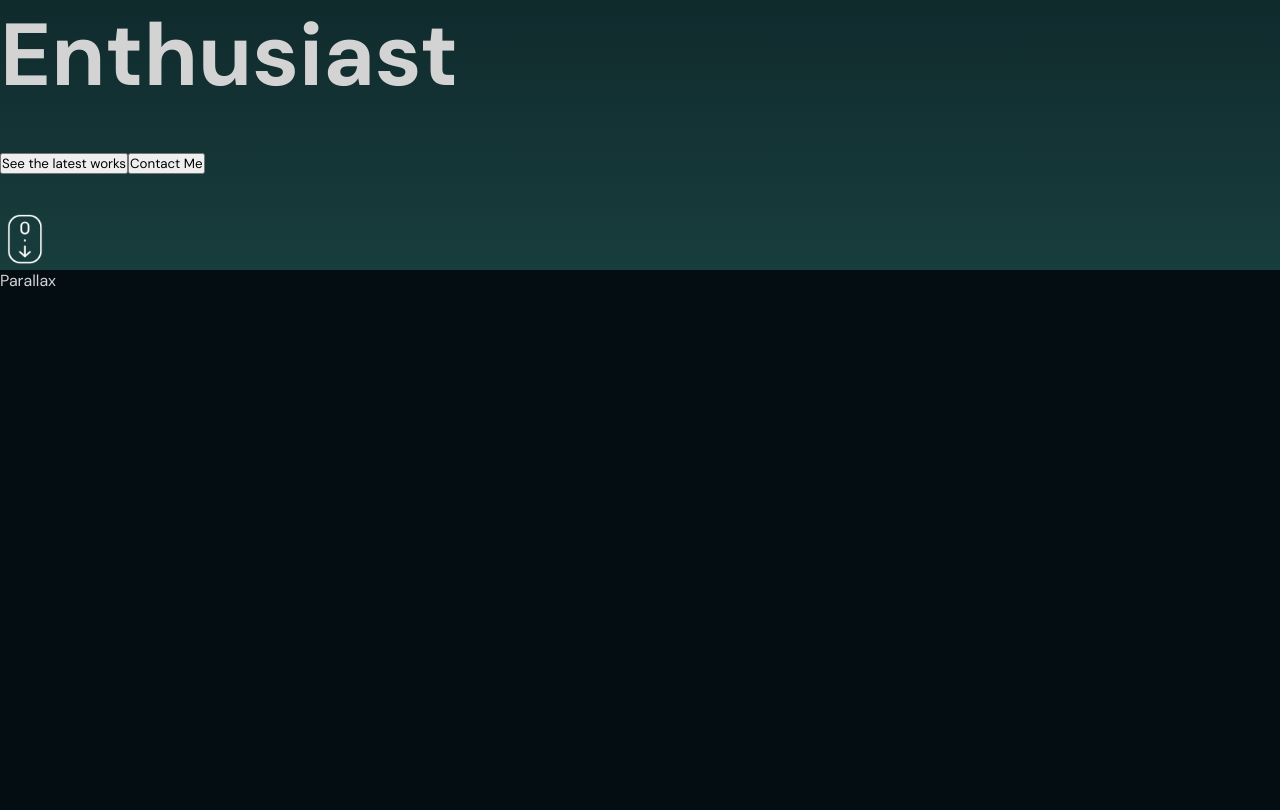
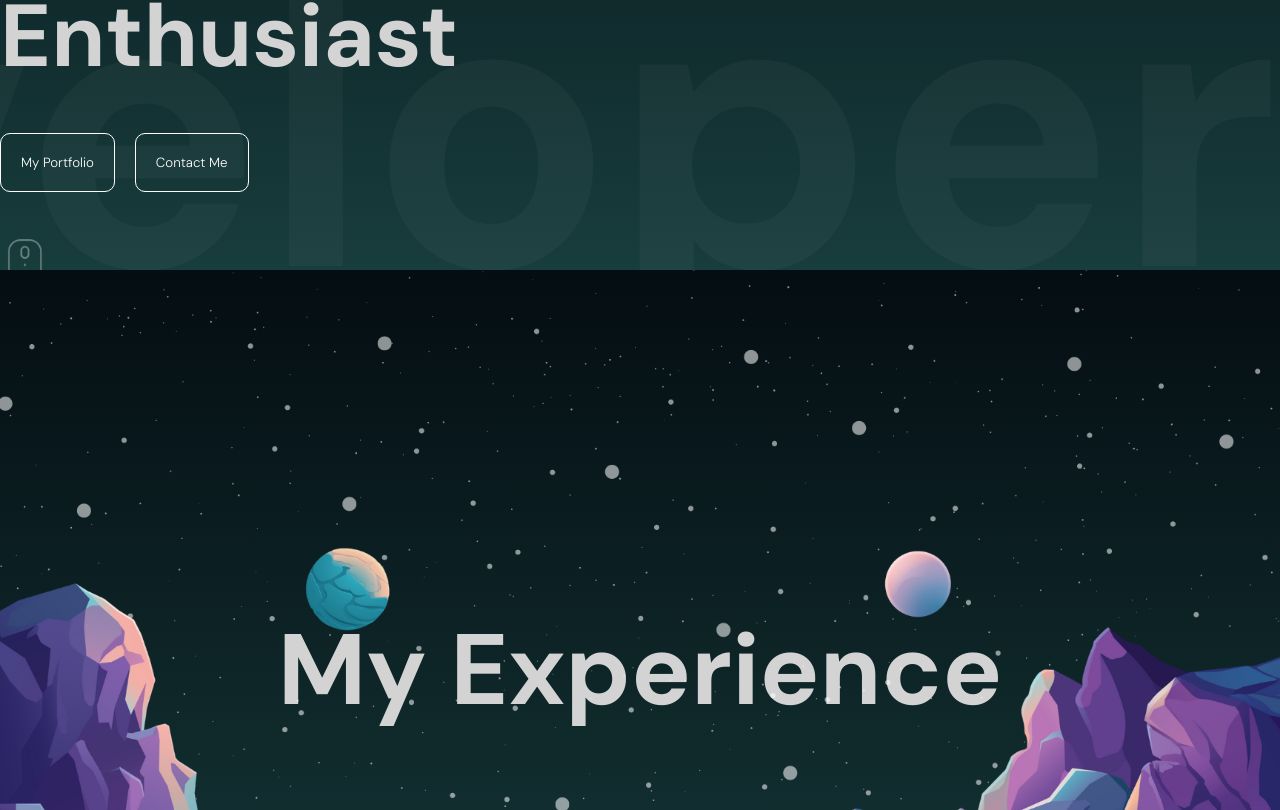
Before and after one commit to kympanic/portfoliovTwo, a React (Vite) app: page / in a window 1280 px wide. Shown: the part 530-1340 px from the top of the page. Built offline with nearby package versions, Linux system fonts and the light colour scheme.

Commit message:
added parallax sections using framer motion

```diff
--- a/src/App.jsx
+++ b/src/App.jsx
@@ -1,6 +1,7 @@
 import "./app.scss";
 import Hero from "./components/hero/Hero";
 import Navbar from "./components/navbar/Navbar";
+import Parallax from "./components/parallax/Parallax";
 
 const App = () => {
 	return (
@@ -9,9 +10,13 @@ const App = () => {
 				<Navbar />
 				<Hero />
 			</section>
-			<section id="Experience">Parallax</section>
+			<section id="Experience">
+				<Parallax type="experience" />
+			</section>
 			<section>Work Experience</section>
-			<section id="Portfolio">Parallax</section>
+			<section id="Portfolio">
+				<Parallax type="portfolio" />
+			</section>
 			<section>Portfolio 1</section>
 			<section>Portfolio 2</section>
 			<section>Portfolio 3</section>
--- a/src/components/hero/Hero.jsx
+++ b/src/components/hero/Hero.jsx
@@ -1,19 +1,82 @@
 import "./hero.scss";
+import { motion } from "framer-motion";
+
+const textVariants = {
+	initial: {
+		x: -500,
+		opacity: 0,
+	},
+	animate: {
+		x: 0,
+		opacity: 1,
+		transition: {
+			duration: 1,
+			staggerChildren: 0.1,
+		},
+	},
+
+	scrollButton: {
+		opacity: 0,
+		y: 10,
+		transition: {
+			duration: 2,
+			repeat: Infinity,
+		},
+	},
+};
+
+const sliderVariants = {
+	initial: {
+		x: 0,
+	},
+	animate: {
+		x: "-220%",
+		transition: {
+			repeat: Infinity,
+			repeatType: "mirror",
+			duration: 20,
+		},
+	},
+};
 
 const Hero = () => {
 	return (
 		<div className="hero">
 			<div className="wrapper">
-				<div className="textContainer">
-					<h2>DANIEL YOO</h2>
-					<h1>Web developer and CRPG Enthusiast</h1>
-					<div className="buttons">
-						<button>See the latest works</button>
-						<button>Contact Me</button>
-					</div>
-					<img src="/scroll.png" alt="" />
-				</div>
+				<motion.div
+					className="textContainer"
+					variants={textVariants}
+					initial="initial"
+					animate="animate"
+				>
+					<motion.h2 variants={textVariants}>DANIEL YOO</motion.h2>
+					<motion.h1 variants={textVariants}>
+						Web developer and CRPG Enthusiast
+					</motion.h1>
+					<motion.div variants={textVariants} className="buttons">
+						<motion.button variants={textVariants}>
+							My Portfolio
+						</motion.button>
+						<motion.button variants={textVariants}>
+							Contact Me
+						</motion.button>
+					</motion.div>
+					<motion.img
+						variants={textVariants}
+						animate="scrollButton"
+						src="/scroll.png"
+						alt=""
+					/>
+				</motion.div>
 			</div>
+			<motion.div
+				className="slidingTextContainer"
+				variants={sliderVariants}
+				initial="initial"
+				animate="animate"
+			>
+				Developer Creator Gamer
+			</motion.div>
 			<div className="imageContainer">
 				<img src="/hero.png" alt="" />
 			</div>
--- a/src/components/hero/hero.scss
+++ b/src/components/hero/hero.scss
@@ -27,6 +27,21 @@
 				font-size: 88px;
 			}
 
+			.buttons {
+				display: flex;
+				gap: 20px;
+
+				button {
+					padding: 20px;
+					border: 1px solid white;
+					border-radius: 10px;
+					background-color: transparent;
+					color: white;
+					font-weight: 300;
+					cursor: pointer;
+				}
+			}
+
 			img {
 				width: 50px;
 			}
@@ -38,4 +53,14 @@
 		top: 4%;
 		right: 12%;
 	}
+
+	.slidingTextContainer {
+		position: absolute;
+		font-size: 50vh;
+		bottom: -120px;
+		white-space: nowrap;
+		color: #ffffff09;
+		width: 50%;
+		font-weight: bold;
+	}
 }
--- /dev/null
+++ b/src/components/parallax/Parallax.jsx
@@ -0,0 +1,37 @@
+import { useRef } from "react";
+import "./parallax.scss";
+import { motion, useScroll, useTransform } from "framer-motion";
+
+const Parallax = ({ type }) => {
+	const ref = useRef();
+
+	const { scrollYProgress } = useScroll({
+		target: ref,
+		offset: ["start start", "end start"],
+	});
+
+	const yText = useTransform(scrollYProgress, [0, 1], ["0%", "500%"]);
+	const yBg = useTransform(scrollYProgress, [0, 1], ["0%", "100%"]);
+
+	return (
+		<div
+			className="parallax"
+			ref={ref}
+			style={{
+				background:
+					type === "experience"
+						? "linear-gradient(180deg, #040d12, #183d3d)"
+						: "linear-gradient(180deg, #183d3d, #5C8374)",
+			}}
+		>
+			<motion.h1 style={{ y: yText }}>
+				{type === "experience" ? "My Experience" : "My Portfolio"}
+			</motion.h1>
+			<motion.div className="mountains"></motion.div>
+			<motion.div style={{ y: yBg }} className="planets"></motion.div>
+			<motion.div style={{ x: yBg }} className="stars"></motion.div>
+		</div>
+	);
+};
+
+export default Parallax;
--- /dev/null
+++ b/src/components/parallax/parallax.scss
@@ -0,0 +1,40 @@
+.parallax {
+	width: 100%;
+	height: 100%;
+	position: relative;
+	display: flex;
+	align-items: center;
+	justify-content: center;
+	overflow: hidden;
+	h1 {
+		font-size: 100px;
+	}
+
+	.mountains {
+		background-image: url("/mountains.png");
+		background-size: cover;
+		background-position: bottom;
+		width: 100%;
+		height: 100%;
+		position: absolute;
+		z-index: 3;
+	}
+	.planets {
+		background-image: url("/planets.png");
+		background-size: cover;
+		background-position: bottom;
+		width: 100%;
+		height: 100%;
+		position: absolute;
+		z-index: 2;
+	}
+	.stars {
+		background-image: url("/stars.png");
+		background-size: cover;
+		background-position: bottom;
+		width: 100%;
+		height: 100%;
+		position: absolute;
+		z-index: 1;
+	}
+}
--- a/src/components/sidebar/sidebar.scss
+++ b/src/components/sidebar/sidebar.scss
@@ -7,6 +7,7 @@
 	color: black;
 
 	.bg {
+		z-index: 999;
 		position: fixed;
 		top: 0;
 		left: 0;
@@ -31,6 +32,7 @@
 		}
 	}
 	button {
+		z-index: 999;
 		width: 50px;
 		height: 50px;
 		border-radius: 50%;
```
Also changed, not shown: 1 other file (tests, documents, lock files or other folders).
